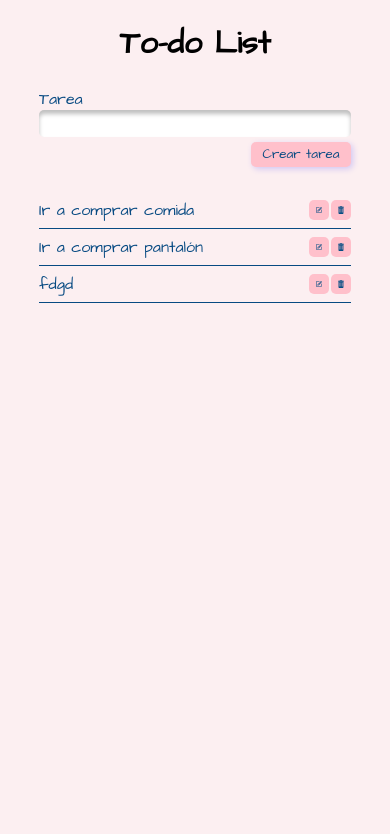
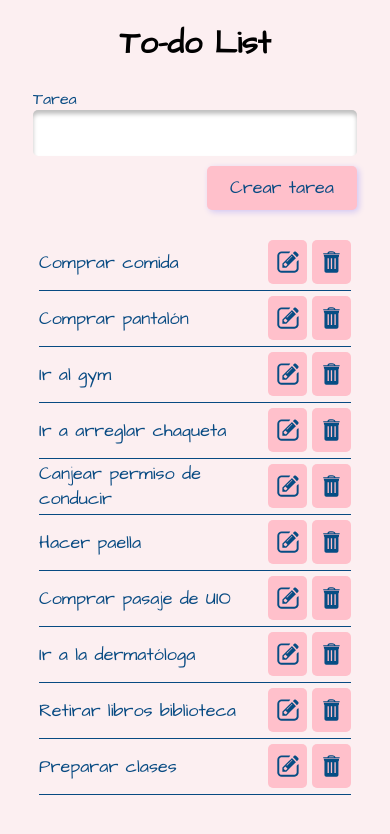
Before and after one commit to MAlexGG/todo-list-react, a React (Create React App) app: page / in a window 390 px wide. Shown: the top 834 px of the page. Built offline with nearby package versions, Linux system fonts and the light colour scheme; data requests are answered from the project's data file.

Commit message:
media queries for mobile

```diff
--- a/src/assets/data/todo.json
+++ b/src/assets/data/todo.json
@@ -2,15 +2,43 @@
   "todo": [
     {
       "id": 5,
-      "task": "Ir a comprar comida"
+      "task": "Comprar comida"
     },
     {
       "id": 7,
-      "task": "Ir a comprar pantalón"
+      "task": "Comprar pantalón"
     },
     {
       "id": 8,
-      "task": "fdgd"
+      "task": "Ir al gym"
+    },
+    {
+      "id": 9,
+      "task": "Ir a arreglar chaqueta"
+    },
+    {
+      "id": 10,
+      "task": "Canjear permiso de conducir"
+    },
+    {
+      "id": 11,
+      "task": "Hacer paella"
+    },
+    {
+      "id": 12,
+      "task": "Comprar pasaje de UIO"
+    },
+    {
+      "id": 13,
+      "task": "Ir a la dermatóloga"
+    },
+    {
+      "id": 14,
+      "task": "Retirar libros biblioteca"
+    },
+    {
+      "id": 15,
+      "task": "Preparar clases"
     }
   ]
 }
--- a/src/components/form/Form.styled.js
+++ b/src/components/form/Form.styled.js
@@ -12,7 +12,7 @@ export const FormLable = styled.label`
 `;
 
 export const FormInput = styled.input`
-    width: 300px;
+    width: 50vw;
     height: 25px;
     box-shadow: inset 0px 4px 4px rgba(0, 0, 0, 0.25);
     border: none;
@@ -20,6 +20,10 @@ export const FormInput = styled.input`
     color: var(--main-color);
     font-family: var(--main-font);
     padding-left: 10px;
+    @media (max-width: 546px) {
+        height: 44px;
+        width: 80vw;
+    };
 `;
 
 export const FormSpan = styled.span`
@@ -38,4 +42,11 @@ export const FormButton = styled.button`
     align-self: flex-end;
     box-shadow: 2px 2px 6px #0000ff2b;
     cursor: pointer;
+    font-size: 15px;
+    @media (max-width: 546px) {
+        width: 150px;
+        height: 44px;
+        font-size: 18px;
+        margin-top: 10px;
+    };
 `;
--- a/src/components/task/Task.styled.js
+++ b/src/components/task/Task.styled.js
@@ -5,7 +5,11 @@ export const CtTask = styled.div`
     justify-content: center;
     align-items: center;
     width: 80vw;
+    height: 25px;
     border-bottom: 1px solid var(--main-color);
+    @media (max-width: 546px) {
+        height: 55px;
+    };
 `;
 
 export const TxtTask = styled.p`
@@ -14,11 +18,15 @@ export const TxtTask = styled.p`
     margin: 7px auto 7px 0px;
     text-align: start;
     width: 65vw;
+    font-size: 12px;
+    @media (max-width: 546px) {
+        font-size: 18px;
+    };
 `;
 
 export const BtTask = styled.button`
-    width: 20px;
-    height: 20px;
+    width: 25px;
+    height: 25px;
     background-color: var(--secondary-color);
     border: none;
     border-radius: 5px;
@@ -27,10 +35,18 @@ export const BtTask = styled.button`
     align-items: center;
     margin-left: 2px;
     cursor: pointer;
+    padding: 0px;
+    @media (max-width: 546px) {
+        width: 44px;
+        height: 44px;
+        margin-left: 5px;
+    };
 `;
 
 export const ImgTask = styled.img`
-    width: 80%;
-    height: 80%;
+    height: 60%;
     filter: invert(19%) sepia(100%) saturate(1279%) hue-rotate(186deg) brightness(93%) contrast(95%);
+    @media (max-width: 546px) {
+        height: 50%;
+    };
 `;
--- a/src/components/tasks/Tasks.js
+++ b/src/components/tasks/Tasks.js
@@ -52,7 +52,7 @@ function Tasks() {
     };
 
     const deleteTask = (id) => {
-        Swal.fire({
+        MySwal.fire({
             title: '¿Quieres borrar esta tarea?',
             text: "¡No podrás revertir esta acción!",
             icon: 'warning',
@@ -66,7 +66,7 @@ function Tasks() {
                     const remainTasks = tasks.filter(task => task.id !== id);
                     setTasks(remainTasks);
                 });
-                Swal.fire(
+                MySwal.fire(
                     '¡Borrada!',
                     'Tu tarea ha sido borrada',
                     'success'
```
